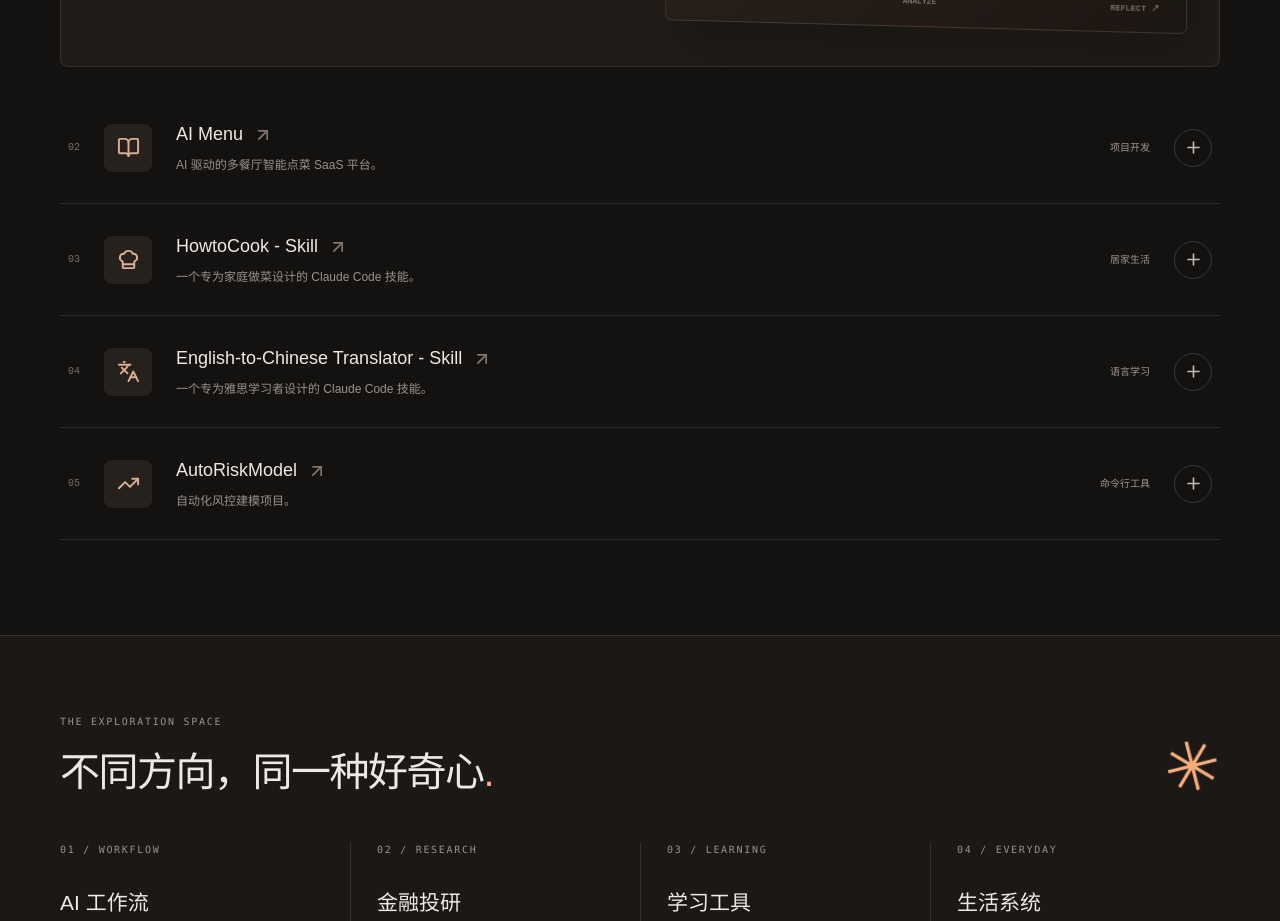
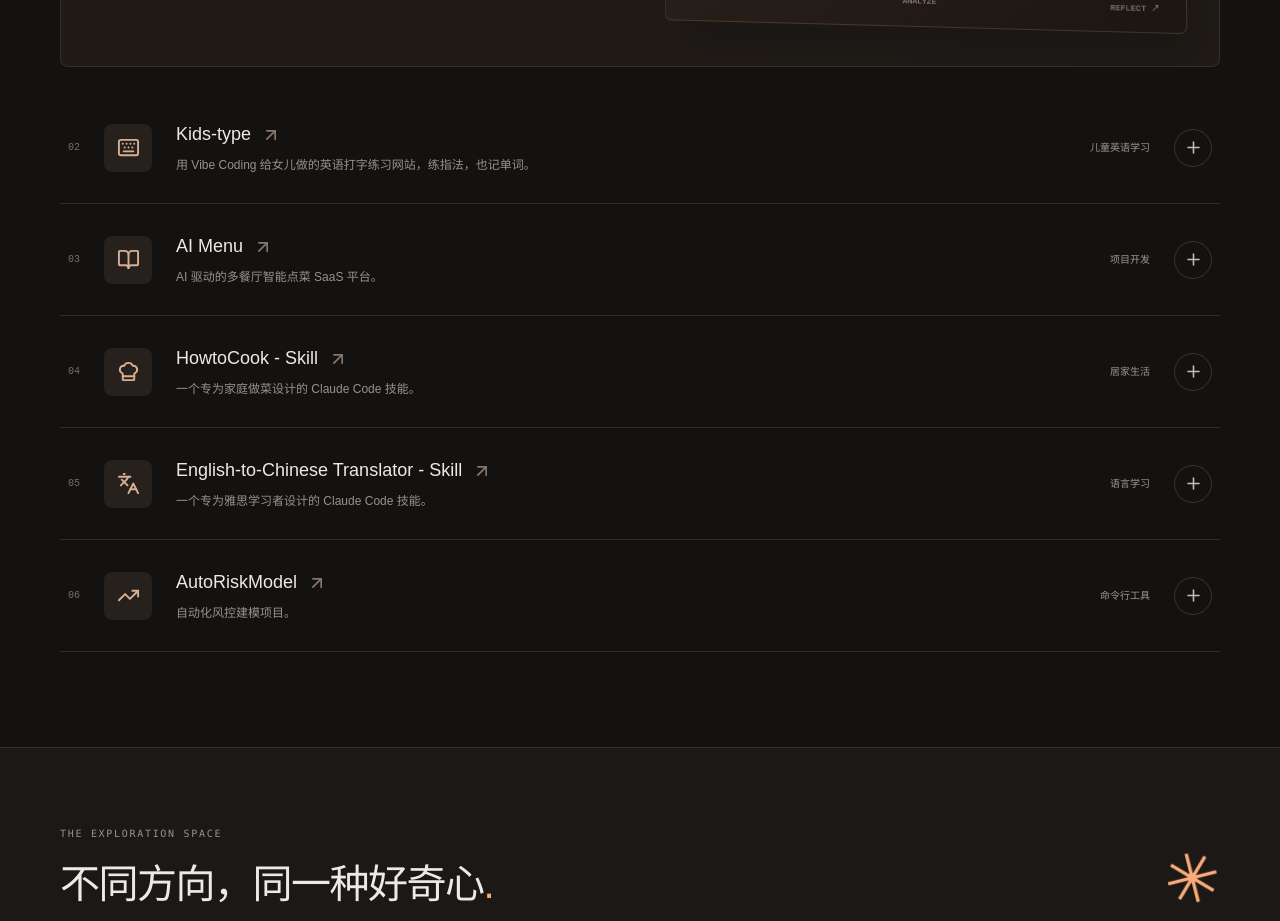
Before and after one commit to jasonbai/jasonbai.github.io, a React (Vite) app: page / in a window 1280 px wide. Shown: the part 1540-2461 px from the top of the page. Built offline with nearby package versions, Linux system fonts and the light colour scheme.

Commit message:
Add Kids-type project description and link

```diff
--- a/src/App.tsx
+++ b/src/App.tsx
@@ -8,6 +8,7 @@ import {
   Camera,
   ChefHat,
   Github,
+  Keyboard,
   Languages,
   Mail,
   Orbit,
@@ -29,6 +30,17 @@ const SOCIAL_LINKS = [
 ];
 
 const PROJECTS = [
+  {
+    title: "Kids-type",
+    description: "用 Vibe Coding 给女儿做的英语打字练习网站，练指法，也记单词。",
+    link: "https://kids-type.pages.dev/",
+    icon: Keyboard,
+    category: "儿童英语学习",
+    why: "女儿在学校用的打字软件，让我想起了小时候的电脑课。我想让她练习真正的键盘指法，也让敲出来的内容有学习价值，于是把打字练习和她正在学的 KET / PET 英语词汇结合起来。",
+    status:
+      "内置 KET 1500 词和 PET 2000 词，按 CEFR 等级与词频整理。练习时提供手指提示和即时对错反馈，完成单词后结合发音、释义及 AI 生成的儿童入门例句巩固记忆。无需注册，进度保存在浏览器本地，打开就能练。",
+    next: "项目已开源，采用纯前端静态站设计。希望这份给女儿的小工具也能帮助更多孩子，欢迎自行部署，或 Fork 后改成适合自己孩子的版本。",
+  },
   {
     title: "AI Menu",
     description: "AI 驱动的多餐厅智能点菜 SaaS 平台。",
```
